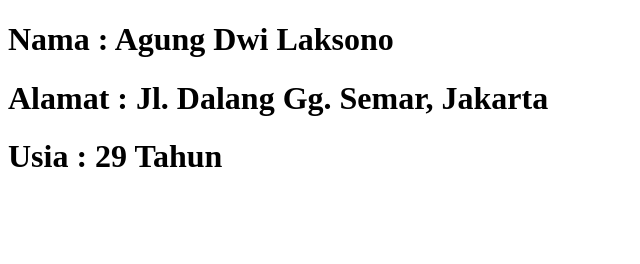
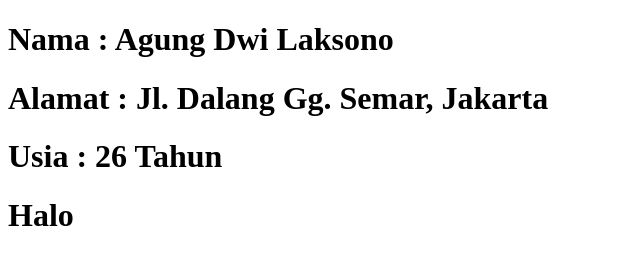
Before and after one commit to bramara17/personalInfotim1, a plain HTML site: page index.html in a window 1280 px wide. Shown: the whole page, without its empty margins (0-640 px from the left). Drawn offline with Linux system fonts and the light colour scheme.

Commit message:
add greeting

```diff
--- a/index.html
+++ b/index.html
@@ -9,6 +9,7 @@
 <body>
     <h1>Nama : Agung Dwi Laksono</h1>
     <h1>Alamat : Jl. Dalang Gg. Semar, Jakarta</h1>
-    <h1>Usia : 29 Tahun </h1>
+    <h1>Usia : 26 Tahun </h1>
+    <h1>Halo</h1>
 </body>
 </html>
```
